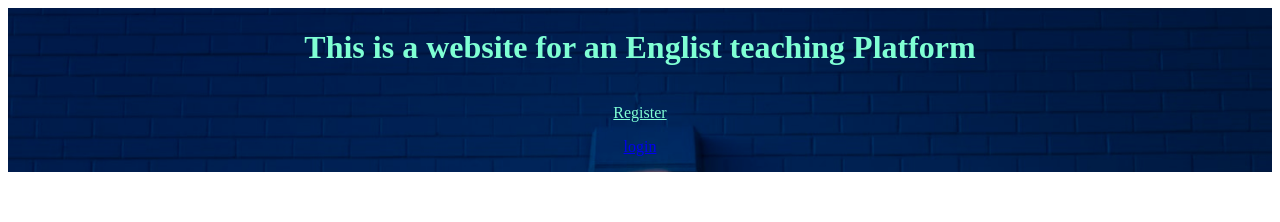
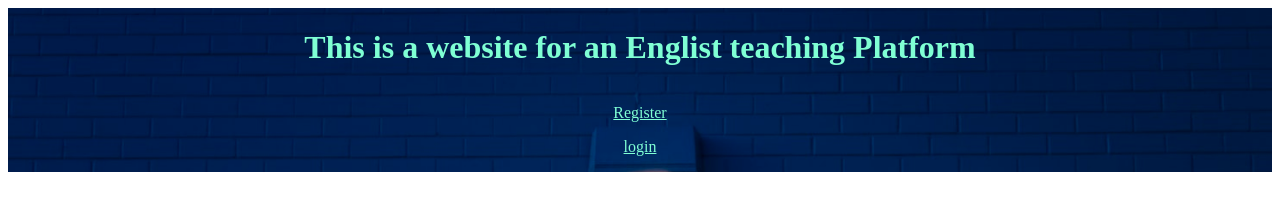
Before and after one commit to C4-MajdiNazzal/MERAKI_Academy_Project_4, a React (Create React App) app in the folder frontend/: page / in a window 1280 px wide. Shown: the top 222 px of the page. Built offline with nearby package versions, Linux system fonts and the light colour scheme.

Commit message:
home page css

```diff
--- a/frontend/src/components/home.css
+++ b/frontend/src/components/home.css
@@ -6,13 +6,14 @@
   align-items: center;
   flex-direction: column;
   background: url("../photo-1553095066-5014bc7b7f2d.jpg");
-  background-size: cover
+  background-size: cover;
+  color: aquamarine;
 }
 
 .welcome {
-    color:aquamarine
+  color: aquamarine;
 }
 
 .Links {
-    color:aquamarine
+    color: aquamarine;
 }
--- a/frontend/src/components/home.js
+++ b/frontend/src/components/home.js
@@ -13,7 +13,7 @@ const Home = () => {
       </p>
       <p>
         {" "}
-        <Link to="/login">login</Link>{" "}
+        <Link className="Links" to="/login">login</Link>{" "}
       </p>
       </div>
     </div>
```
